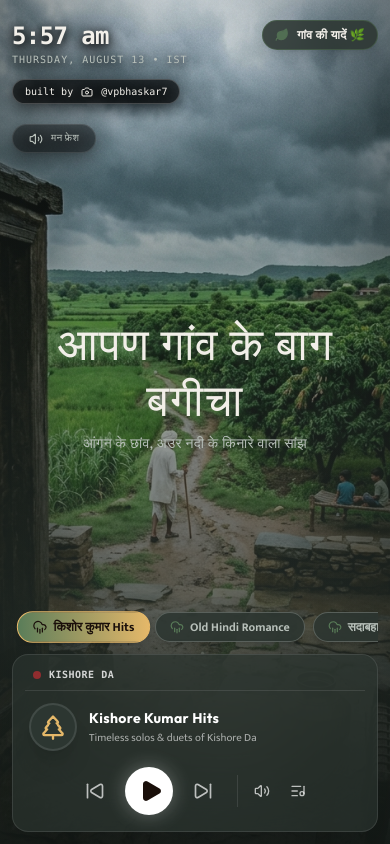
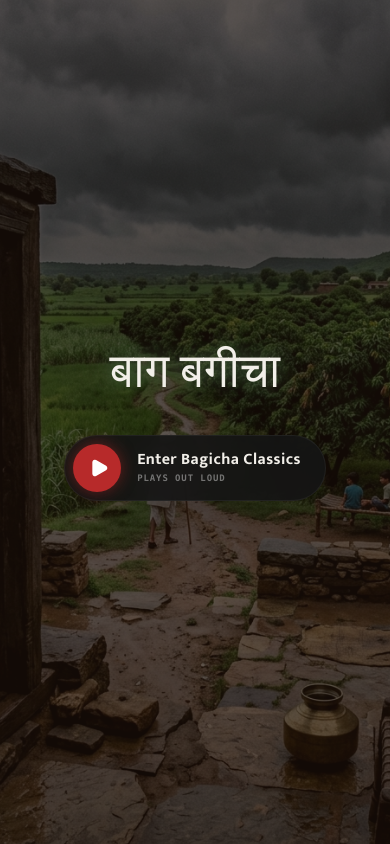
Before and after one commit to iamvpbhaskar/bagichamusic, a React (Vite) app: page / in a window 390 px wide. Built offline with nearby package versions, Linux system fonts and the light colour scheme; a web font is replaced by a local one.

Commit message:
Add entry splash screen and fix mobile viewport height

```diff
--- a/src/App.tsx
+++ b/src/App.tsx
@@ -72,6 +72,7 @@ export function App() {
   const [hasPlayedOnce, setHasPlayedOnce] = useState<boolean>(false);
   const [showTracklist, setShowTracklist] = useState<boolean>(false);
   const [showAbout, setShowAbout] = useState<boolean>(false);
+  const [hasEntered, setHasEntered] = useState<boolean>(false);
   const [playlistTitles, setPlaylistTitles] = useState<string[]>([]);
   const [time, setTime] = useState(new Date());
 
@@ -382,11 +383,41 @@ export function App() {
   const formattedDate = time.toLocaleDateString('en-US', { weekday: 'long', day: 'numeric', month: 'long' }).toUpperCase() + ' • IST';
 
   return (
-    <div className="relative min-h-screen min-h-[100dvh] w-full overflow-y-auto bg-[#2C3631] select-none flex flex-col justify-between p-3 sm:p-6 md:p-8">
+    <div className="relative h-screen h-[100dvh] w-full overflow-y-auto bg-[#2C3631] select-none flex flex-col justify-between p-3 sm:p-6 md:p-8">
       {/* Hidden YouTube Audio Engine */}
       <div className="fixed top-0 left-0 w-1 h-1 opacity-0 pointer-events-none overflow-hidden -z-50">
         <div id="hidden-yt-player" />
       </div>
+
+      {!hasEntered && (
+        <div className="fixed inset-0 z-[100] flex items-center justify-center bg-[#1A0F0A] select-none">
+          <div
+            className="absolute inset-0 bg-cover bg-no-repeat opacity-30 z-0 scale-105"
+            style={{
+              backgroundImage: `url('/village_bg.png')`,
+              backgroundPosition: 'center 70%',
+            }}
+          />
+          <div className="relative z-10 flex flex-col items-center gap-6">
+            <h1 className="font-yatra text-[#F2EFE9] text-5xl md:text-7xl drop-shadow-xl mb-2 green-text-glow text-center px-4 leading-tight">बाग बगीचा</h1>
+            <button
+              onClick={() => {
+                setHasEntered(true);
+                handleTogglePlay();
+              }}
+              className="flex items-center gap-4 bg-[#141414]/90 hover:bg-[#1A1A1A] backdrop-blur-md border border-white/5 rounded-full pr-6 pl-2 py-2 transition-all hover:scale-105 active:scale-95 shadow-2xl group"
+            >
+              <div className="w-12 h-12 bg-[#B72A2A] rounded-full flex items-center justify-center shadow-[0_0_15px_rgba(183,42,42,0.5)] group-hover:bg-[#C93030] transition-colors shrink-0">
+                <Play className="w-5 h-5 text-white fill-current ml-1" />
+              </div>
+              <div className="flex flex-col items-start">
+                <span className="text-[#F2EFE9] font-mukta font-bold text-base md:text-lg leading-tight tracking-wide">Enter Bagicha Classics</span>
+                <span className="text-white/40 font-mono text-[9px] md:text-[10px] tracking-widest font-bold uppercase mt-0.5">Plays out loud</span>
+              </div>
+            </button>
+          </div>
+        </div>
+      )}
 
       <div
         className="fixed inset-0 bg-cover bg-no-repeat pointer-events-none z-0"
```
